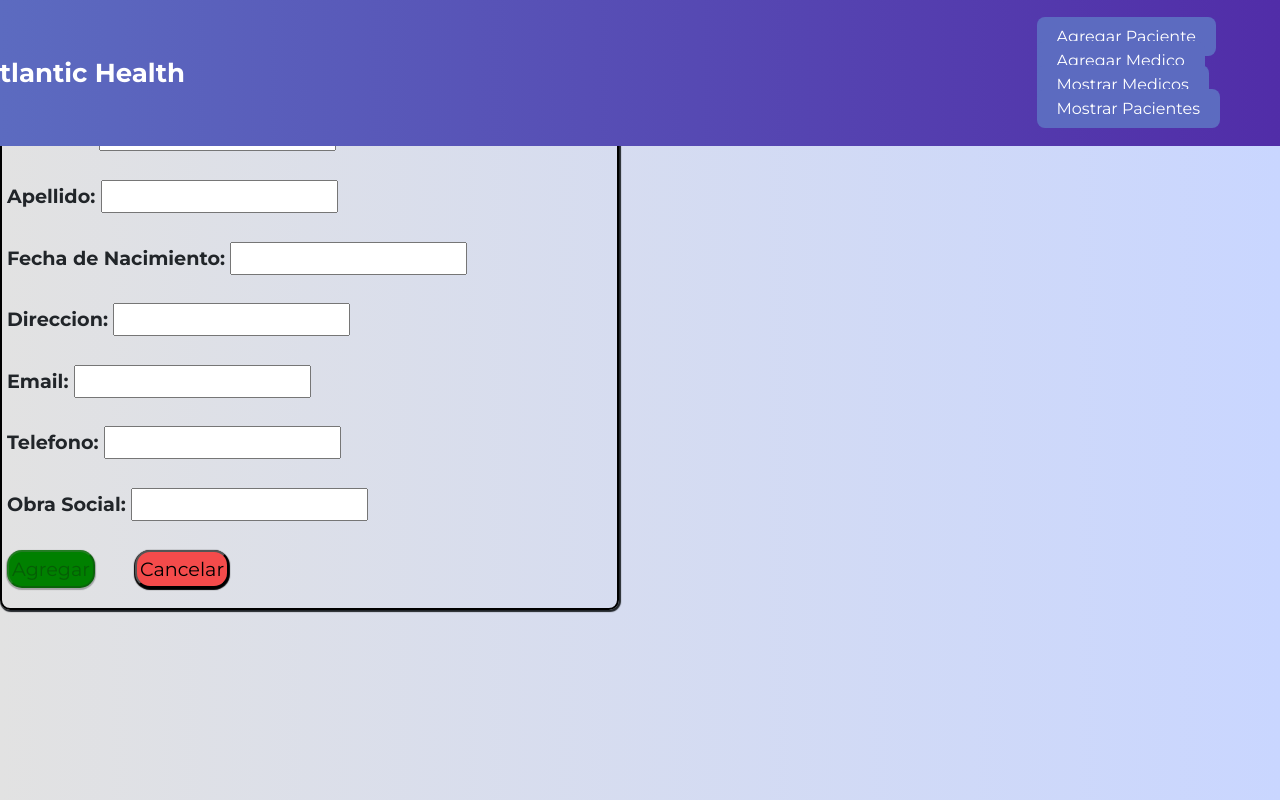
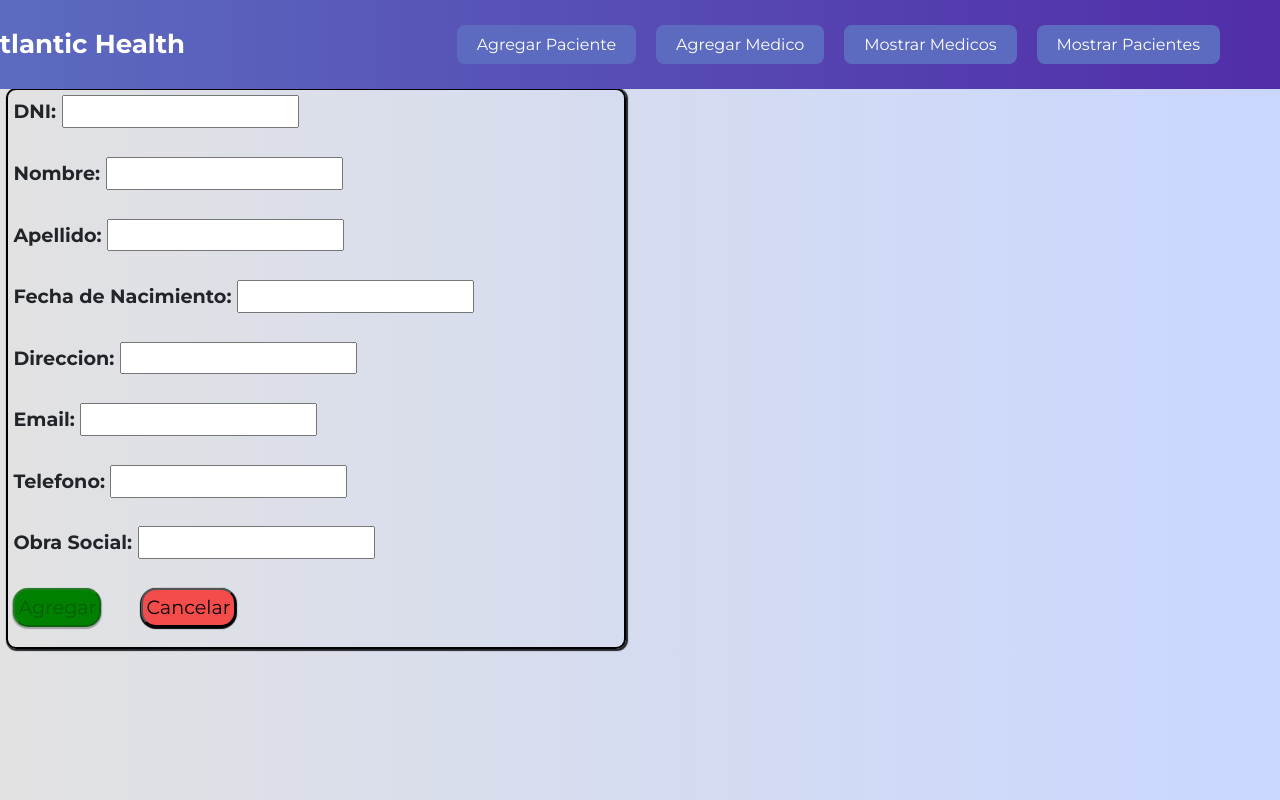
Before and after one commit to MatiasFigliuolo/TP-FINAL-HIS, an Angular app: page /add-patient in a window 1280 px wide. Built offline with nearby package versions, Linux system fonts and the light colour scheme.

Commit message:
Areglado nav y forms

```diff
--- a/src/app/add-medic/add-medic.component.css
+++ b/src/app/add-medic/add-medic.component.css
@@ -2,6 +2,7 @@
 {
     border: 2px solid black;
     display:inline-block ;
+    margin-left: 0.5%;
     font-size: larger;
     padding-top: 5px;
     padding-left: 5px;
--- a/src/app/add-medic/add-medic.component.ts
+++ b/src/app/add-medic/add-medic.component.ts
@@ -1,7 +1,7 @@
 import { Component, OnInit } from '@angular/core';
 import { MedicServiceService } from '../service/medic-service.service';
 import { FormControl, FormGroup, Validators } from '@angular/forms';
-import { Doctor } from '../modules/modules.module';
+import { Medic } from '../modules/modules.module';
 
 @Component({
   selector: 'app-add-medic',
@@ -29,7 +29,7 @@ export class AddMedicComponent implements OnInit {
 
   onSumbit()
   {
-    let medic = new Doctor();
+    let medic = new Medic();
     medic.firstName = this.medicForm.get('firstName')?.value || '';
     medic.lastName = this.medicForm.get('lastName')?.value || '';
     medic.email = this.medicForm.get('email')?.value || '';
--- a/src/app/add-patient/add-patient.component.css
+++ b/src/app/add-patient/add-patient.component.css
@@ -3,6 +3,8 @@
     border: 2px solid black;
     display:inline-block ;
     font-size: larger;
+    margin-top: 3%;
+    margin-left: 0.5%;
     padding-top: 5px;
     padding-left: 5px;
     padding-bottom: 20px;
--- a/src/app/list-patient/list-patient.component.css
+++ b/src/app/list-patient/list-patient.component.css
@@ -2,7 +2,7 @@
 {
     position: absolute;
     top: 20%;
-    left: 2%;
-    width: 80%;
+    left: 1%;
+    width: 65.59%;
     height: auto;
 }
--- a/src/app/list-patient/list-patient.component.html
+++ b/src/app/list-patient/list-patient.component.html
@@ -10,10 +10,10 @@
         </tr>
     </thead>
     <tbody>
-        <tr *ngFor="let medic of patientList">
-            <td>{{medic.firstName}}</td>
-            <td>{{medic.lastName}}</td>
-            <td>{{medic.dni}}</td>
+        <tr *ngFor="let patient of patientList">
+            <td>{{patient.firstName}}</td>
+            <td>{{patient.lastName}}</td>
+            <td>{{patient.dni}}</td>
         </tr>
     </tbody>
   </table>
--- a/src/app/medic-list/medic-list.component.css
+++ b/src/app/medic-list/medic-list.component.css
@@ -2,7 +2,7 @@
 {
     position: absolute;
     top: 20%;
-    left: 2%;
-    width: 80%;
+    left: 0.56%;
+    width: 81%;
     height: auto;
 }
--- a/src/app/medic-list/medic-list.component.ts
+++ b/src/app/medic-list/medic-list.component.ts
@@ -1,5 +1,5 @@
 import { Component, OnInit } from '@angular/core';
-import { Doctor } from '../modules/modules.module';
+import { Medic } from '../modules/modules.module';
 import { MedicServiceService } from '../service/medic-service.service';
 
 @Component({
@@ -9,7 +9,7 @@ import { MedicServiceService } from '../service/medic-service.service';
 })
 export class MedicListComponent implements OnInit{
 
-  medicList: Array<Doctor> = [];
+  medicList: Array<Medic> = [];
 
   constructor(private medicService : MedicServiceService){}
 
--- a/src/app/modules/modules.module.ts
+++ b/src/app/modules/modules.module.ts
@@ -1,4 +1,4 @@
-export class Doctor {
+export class Medic {
   matricula: string = '';
   firstName: string = '';
   lastName: string = '';
--- a/src/app/nav/nav.component.css
+++ b/src/app/nav/nav.component.css
@@ -1,16 +1,10 @@
-body,
-html {
-  margin: 0;
-  padding: 0;
-  width: 100%;
-  height: 100%;
-}
 
-.navbar {
+
+.navbarNav {
   width: 100%;
   background-color: #512da8;
   background: linear-gradient(to right, #5c6bc0, #512da8);
-  color: white;
+  color: rgb(80, 50, 50);
   padding: 10px 0;
   padding-bottom: 40px;
   position: fixed;
@@ -19,7 +13,7 @@ html {
   z-index: 1000;
 }
 
-.navbar-content {
+.navbarNav-content {
   display: flex;
   justify-content: space-between;
   align-items: center;
@@ -29,14 +23,14 @@ html {
   padding: 0 20px;
 }
 
-.navbar-nav {
+.navbarNav-nav {
   list-style: none;
   display: flex;
   margin: 0;
   padding: 0;
 }
 
-.navbar-brand {
+.navbarNav-brand {
   position: relative;
   top: 15px;
   right: 80px;
--- a/src/app/nav/nav.component.html
+++ b/src/app/nav/nav.component.html
@@ -1,7 +1,7 @@
-<nav class="navbar">
-  <div class="navbar-content">
-      <a href="#" class="navbar-brand">Atlantic Health</a>
-      <ul class="navbar-nav">
+<nav class="navbarNav">
+  <div class="navbarNav-content">
+      <a href="#" class="navbarNav-brand">Atlantic Health</a>
+      <ul class="navbarNav-nav">
         <li class="nav-item"><a [routerLink]="[ '/add-patient']">Agregar Paciente </a></li>
         <li class="nav-item"><a [routerLink]="[ '/add-medic']">Agregar Medico</a></li>
         <li class="nav-item"><a [routerLink]="[ '/list-medics']">Mostrar Medicos</a></li>
--- a/src/app/service/medic-service.service.ts
+++ b/src/app/service/medic-service.service.ts
@@ -1,5 +1,5 @@
 import { Injectable } from '@angular/core';
-import { Doctor } from '../modules/modules.module';
+import { Medic } from '../modules/modules.module';
 
 @Injectable({
   providedIn: 'root'
@@ -8,12 +8,12 @@ import { Doctor } from '../modules/modules.module';
 
 export class MedicServiceService {
 
-  private doctorList = new Array<Doctor>();
+  private doctorList = new Array<Medic>();
   constructor() { }
 
 
 
-  add(doctor : Doctor)
+  add(doctor : Medic)
   {
     this.doctorList.push(doctor);
   }
```
